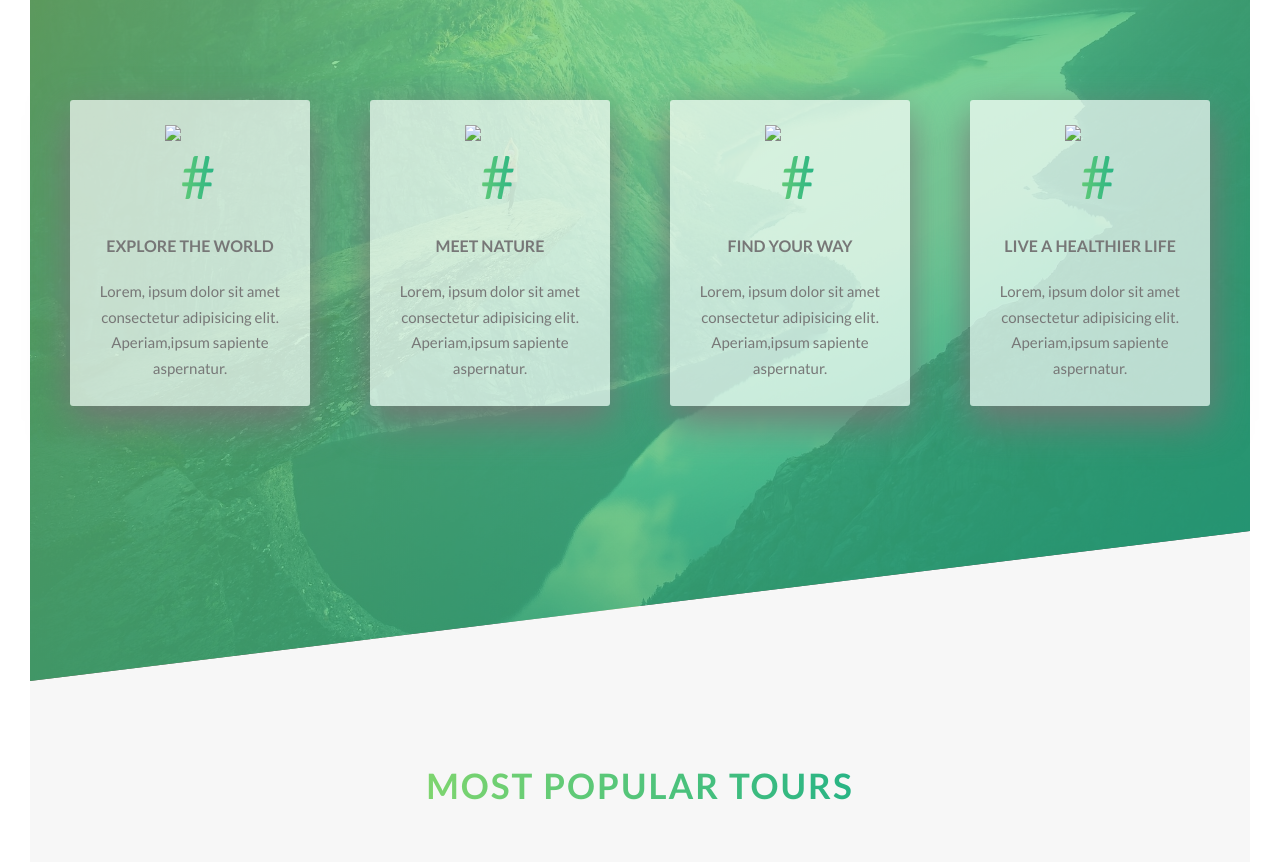
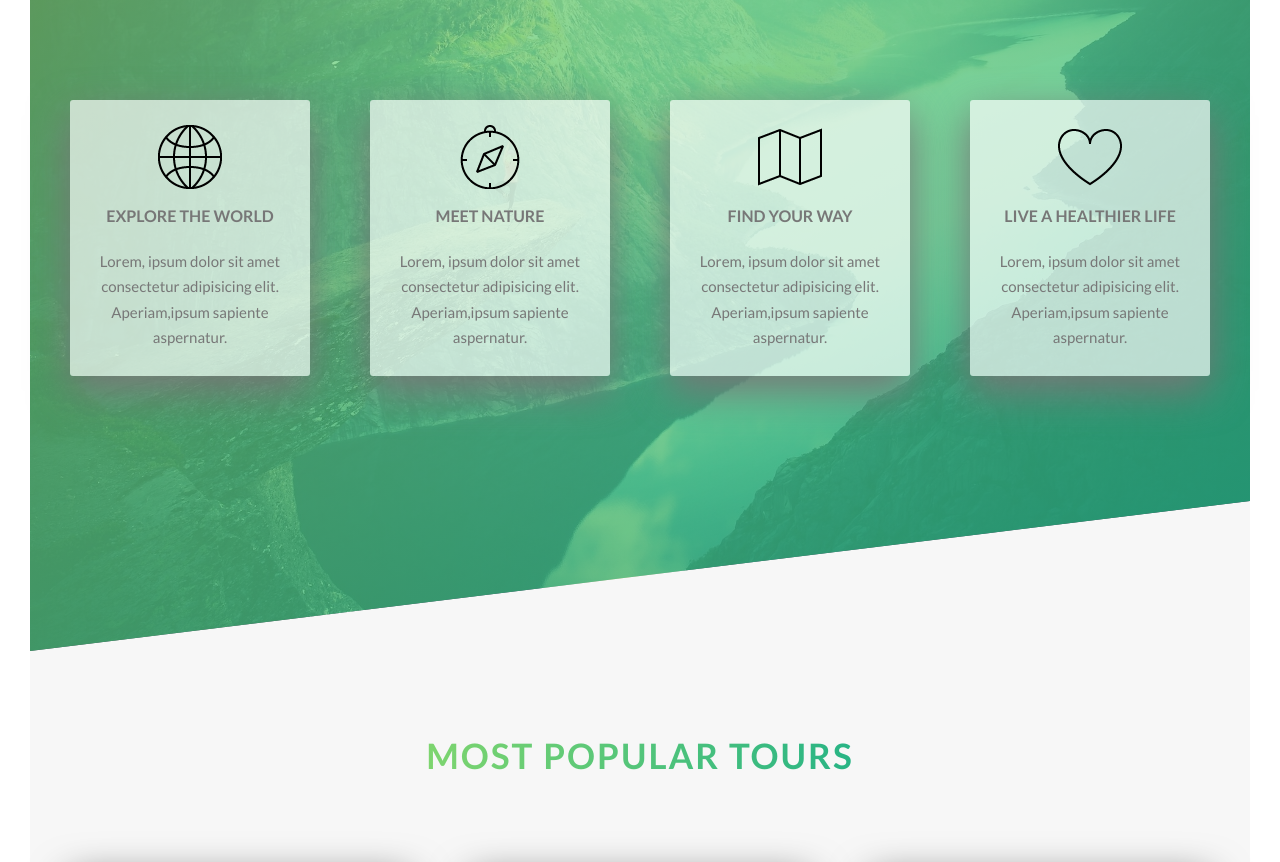
Before and after one commit to sonam-dev/coding-website, a plain HTML site: page index.html in a window 1280 px wide. Shown: the part 1500-2362 px from the top of the page. Drawn offline with Linux system fonts and the light colour scheme; files whose address does not match are found by name.

Commit message:
Initial commit

```diff
--- a/index.html
+++ b/index.html
@@ -100,7 +100,7 @@
                  <div class="row">
                     <div class="col-1-of-4">
                       <div  class="features-box">
-                        <img src="../natour/img/basic_world.png" alt="#" class="features-box_icon basic-world "/>
+                        <img src="./img/basic_world.png" alt="#" class="features-box_icon basic-world "/>
                         <h3 class="heading-tertiary u-margin-bottom-small">Explore the world</h3>
                         <p class="features-box_text">
                            Lorem, ipsum dolor sit amet consectetur adipisicing elit.
@@ -111,7 +111,7 @@
 
                   <div class="col-1-of-4">
                         <div  class="features-box">
-                          <img src="../natour/img/basic_compass.png" alt="#" class="features-box_icon basic-world "/>
+                          <img src="./img/basic_compass.png" alt="#" class="features-box_icon basic-world "/>
                           <h3 class="heading-tertiary u-margin-bottom-small">Meet nature</h3>
                           <p class="features-box_text">
                              Lorem, ipsum dolor sit amet consectetur adipisicing elit.
@@ -121,7 +121,7 @@
                       </div>
                      <div class="col-1-of-4">
                         <div  class="features-box">
-                          <img src="../natour/img/basic_map.png" alt="#" class="features-box_icon basic-world "/>
+                          <img src="./img/basic_map.png" alt="#" class="features-box_icon basic-world "/>
                           <h3 class="heading-tertiary u-margin-bottom-small">Find your way</h3>
                           <p class="features-box_text">
                              Lorem, ipsum dolor sit amet consectetur adipisicing elit.
@@ -131,7 +131,7 @@
                       </div>
                       <div class="col-1-of-4">
                         <div  class="features-box">
-                          <img src="../natour/img/basic_heart.png" alt="#" class="features-box_icon basic-world "/>
+                          <img src="./img/basic_heart.png" alt="#" class="features-box_icon basic-world "/>
                           <h3 class="heading-tertiary u-margin-bottom-small">Live a healthier life</h3>
                           <p class="features-box_text">
                              Lorem, ipsum dolor sit amet consectetur adipisicing elit.
```
